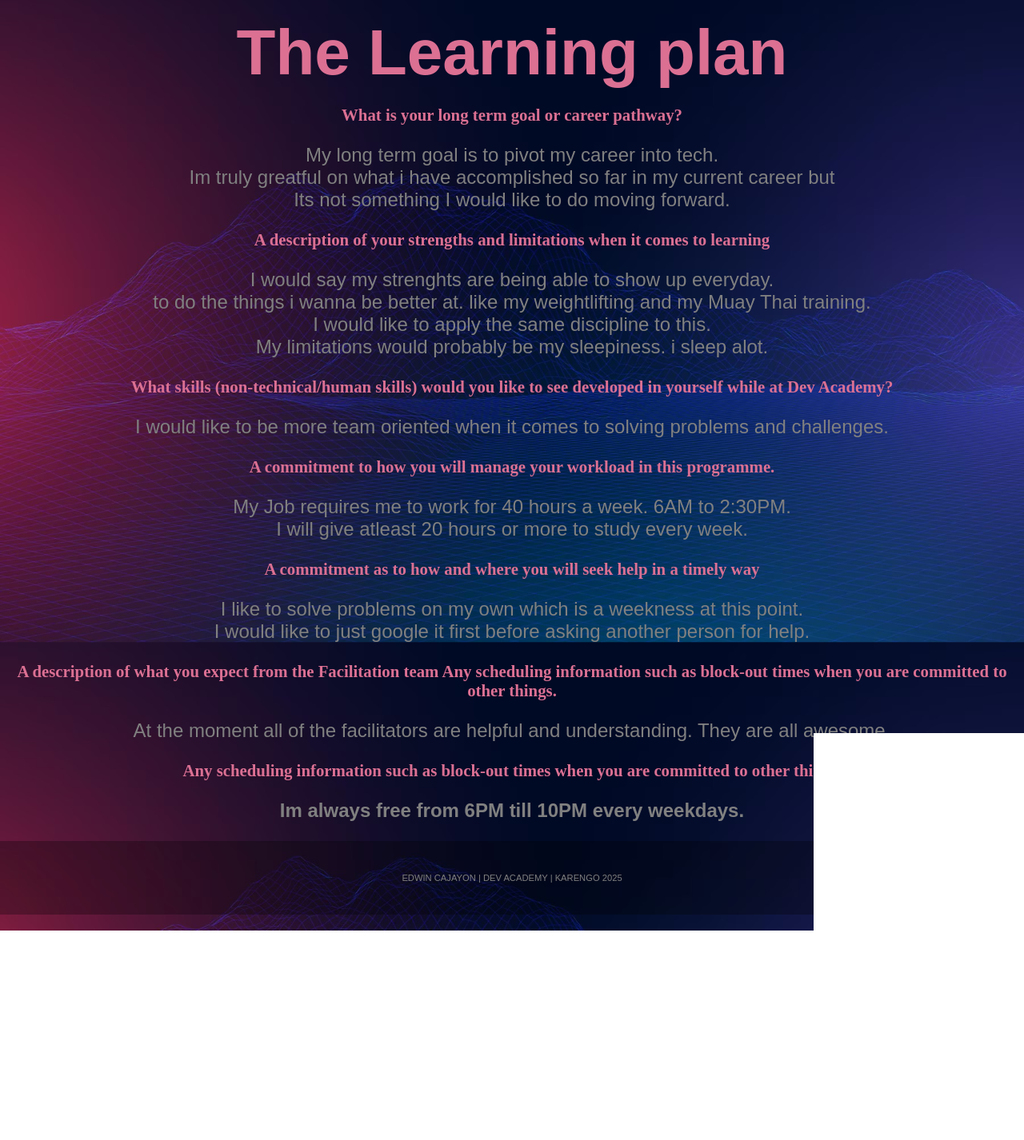
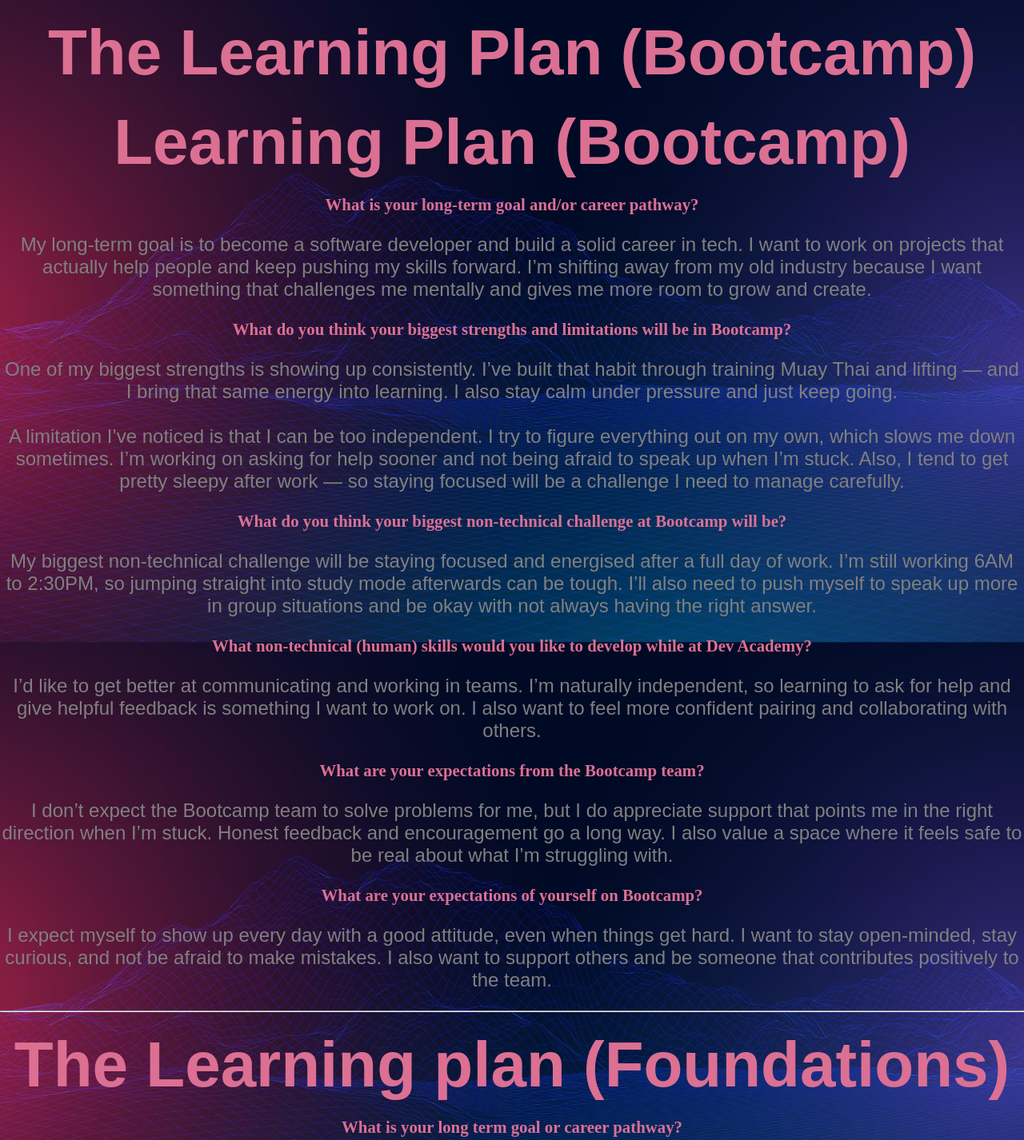
Before and after one commit to edwin-cajayon/edwin-cajayon.github.io, a website: page blog/learning-plan.html in a window 1280 px wide. Shown: the part 100-1526 px from the top of the page at 80% size. Before the commit the page ends 1264 px from the top, so only its background shows below. Drawn offline with Linux system fonts and the light colour scheme.

Commit message:
learning plan for bootcamp

```diff
--- a/blog/learning-plan.html
+++ b/blog/learning-plan.html
@@ -26,7 +26,77 @@
           </li>
         </ul>
       </nav>
-      <h1>The Learning plan</h1>
+      <h1>The Learning Plan (Bootcamp)</h1>
+
+      <h1>Learning Plan (Bootcamp)</h1>
+
+      <h2>What is your long-term goal and/or career pathway?</h2>
+      <p>
+        My long-term goal is to become a software developer and build a solid
+        career in tech. I want to work on projects that actually help people and
+        keep pushing my skills forward. I’m shifting away from my old industry
+        because I want something that challenges me mentally and gives me more
+        room to grow and create.
+      </p>
+
+      <h2>
+        What do you think your biggest strengths and limitations will be in
+        Bootcamp?
+      </h2>
+      <p>
+        One of my biggest strengths is showing up consistently. I’ve built that
+        habit through training Muay Thai and lifting — and I bring that same
+        energy into learning. I also stay calm under pressure and just keep
+        going.<br /><br />
+        A limitation I’ve noticed is that I can be too independent. I try to
+        figure everything out on my own, which slows me down sometimes. I’m
+        working on asking for help sooner and not being afraid to speak up when
+        I’m stuck. Also, I tend to get pretty sleepy after work — so staying
+        focused will be a challenge I need to manage carefully.
+      </p>
+
+      <h2>
+        What do you think your biggest non-technical challenge at Bootcamp will
+        be?
+      </h2>
+      <p>
+        My biggest non-technical challenge will be staying focused and energised
+        after a full day of work. I’m still working 6AM to 2:30PM, so jumping
+        straight into study mode afterwards can be tough. I’ll also need to push
+        myself to speak up more in group situations and be okay with not always
+        having the right answer.
+      </p>
+
+      <h2>
+        What non-technical (human) skills would you like to develop while at Dev
+        Academy?
+      </h2>
+      <p>
+        I’d like to get better at communicating and working in teams. I’m
+        naturally independent, so learning to ask for help and give helpful
+        feedback is something I want to work on. I also want to feel more
+        confident pairing and collaborating with others.
+      </p>
+
+      <h2>What are your expectations from the Bootcamp team?</h2>
+      <p>
+        I don’t expect the Bootcamp team to solve problems for me, but I do
+        appreciate support that points me in the right direction when I’m stuck.
+        Honest feedback and encouragement go a long way. I also value a space
+        where it feels safe to be real about what I’m struggling with.
+      </p>
+
+      <h2>What are your expectations of yourself on Bootcamp?</h2>
+      <p>
+        I expect myself to show up every day with a good attitude, even when
+        things get hard. I want to stay open-minded, stay curious, and not be
+        afraid to make mistakes. I also want to support others and be someone
+        that contributes positively to the team.
+      </p>
+
+      <hr />
+
+      <h1>The Learning plan (Foundations)</h1>
 
       <h2>What is your long term goal or career pathway?</h2>
       <p>
```
